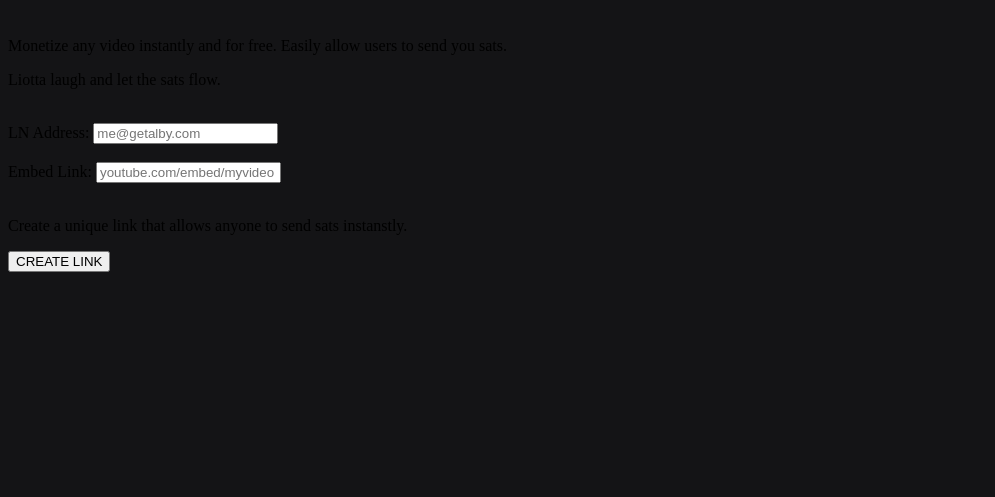
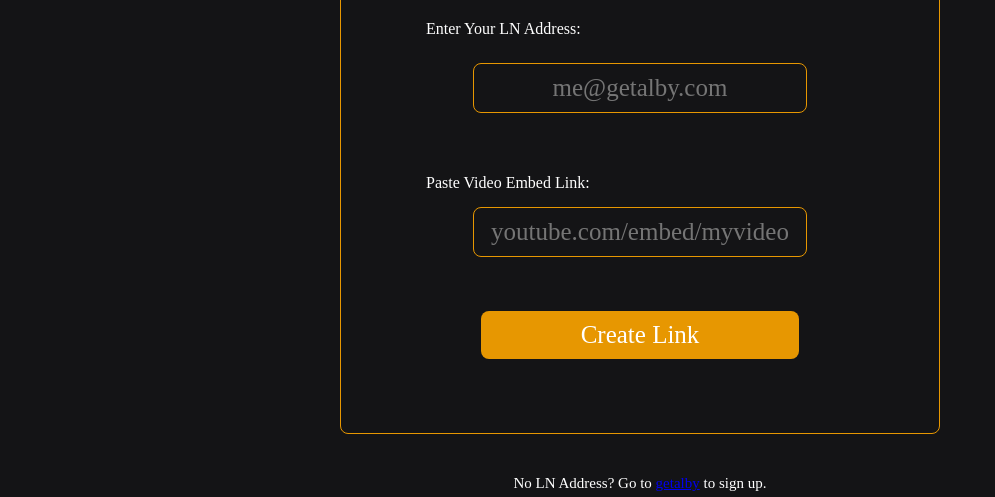
Before and after one commit to pcsubirachs/sats_stream, a Flask app: page / in a window 1280 px wide. Shown: the part 358-855 px from the top of the page, without its empty margins (0-995 px from the left). Before the commit the page ends 630 px from the top, so only its background shows below. Run offline with Flask 2, Linux system fonts and the light colour scheme; some libraries are stand-ins or nearby versions.

Commit message:
css layouts

```diff
--- a/web_app/static/assets/css/main.css
+++ b/web_app/static/assets/css/main.css
@@ -22,9 +22,23 @@ h1 {
     color: #e79701;
 }
 
+.body-index {
+    height: 100%;
+    text-align: center;
+    display: table;
+    margin: auto;
+    vertical-align: middle;
+}
+
 .h1 {
     font-family: var(--nasalization-35-pt-family);
     font-size: 35px;
+    color: #e79701;
+    padding-left: 30px;
+}
+.h1-index {
+    font-family: var(--nasalization-35-pt-family);
+    font-size: 50px;
     color: #e79701;
 }
 
@@ -32,7 +46,39 @@ h1 {
     color: white;
     font-family: var(--all-round-gothic-25-pt-family);
     margin: 5px;
+    padding-left: 30px;
 }
+
+.main-text-index {
+    color: white;
+    font-family: var(--all-round-gothic-25-pt-family);
+    margin: 5px;
+    font-size: 25px;
+    padding-left: 30px;
+}
+
+.link-text-wrapper {
+    background-color: #141416;
+    color: black;
+    border: 1px solid #e79701;
+    font-family: var(--all-round-gothic-25-pt-family);
+    color: #e79701;
+    border-radius: 8px;
+    padding: 10px 24px;
+    font-weight: bold;
+    margin: 5px;
+    transition: all 0.5s;
+    cursor: pointer;
+}
+
+.main-text-index-footer {
+    color: white;
+    font-family: var(--all-round-gothic-25-pt-family);
+    margin: 5px;
+    font-size: 15px;
+}
+
+
 
 .sats-boost {
     background-color: #141416;
@@ -44,20 +90,86 @@ h1 {
     padding: 10px 24px;
     font-weight: bold;
     margin: 5px;
-  }
+    transition: all 0.5s;
+    cursor: pointer;
+}
+
+.sats-boost{
+    cursor: pointer;
+    display: inline-block;
+    position: relative;
+    transition: 0.5s;
+}
+
+.sats-boost:after {
+    content: '»';
+    position: absolute;
+    opacity: 0;
+    top: 14px;
+    right: -20px;
+    transition: 0.5s;
+}
+
+.sats-boost:hover{
+    padding-right: 24px;
+    padding-left:8px;
+}
+
+.sats-boost:hover:after {
+    opacity: 1;
+    right: 10px;
+}
 
 .booster-group {
-    position: right;
+    /*position: right;*/
     vertical-align: middle;
     background-color: #141416;
     border: 1px solid #e79701;
     border-radius: 8px;
-    max-height: 1000px;
+    height: 500px;
     max-width: 600px;
     padding-left: 20px;
     padding-right: 20px;
     padding-top: 50px;
     padding-bottom: 50px;
+
+    margin: 0 auto;
+    position: absolute;
+    top: 50%;
+    -ms-transform: translateY(-50%);
+    transform: translateY(-50%);
+}
+
+.booster-group-index {
+    vertical-align: middle;
+    background-color: #141416;
+    border: 1px solid #e79701;
+    border-radius: 8px;
+    height: 450px;
+    max-width: 600px;
+    padding-left: 20px;
+    padding-right: 20px;
+    padding-top: 50px;
+    padding-bottom: 50px;
+    /*position: center;*/
+
+    margin: 0;
+    position: absolute;
+    top: 50%;
+    left: 50%;
+    -ms-transform: translate(-50%, -50%);
+    transform: translate(-50%, -50%);
+}
+
+.booster-group-index-2 {
+    background-color: #141416;
+    border: 1px solid #e79701;
+    border-radius: 8px;
+    height: 450px;
+    max-width: 600px;
+    padding: 30px;
+    margin: 0 auto;
+
 }
 
 .sats-select-font {
@@ -116,51 +228,29 @@ h1 {
     font-family: var(--all-round-gothic-25-pt-family);
     font-size: 25px;
     border-radius: 8px;
-    padding: 10px 130px;
+    padding: 10px 60px;
     margin: 0 auto;
     display: flex;
     justify-content: center;
 
 }
 
-.yamis-bs{
-    position: center;
+.boost-mode-index {
+    background-color:#e79701;
+    border: none;
+    color: rgb(255, 255, 255);
     text-align: center;
+    display: inline-block;
+    font-family: var(--all-round-gothic-25-pt-family);
+    font-size: 25px;
     border-radius: 8px;
-    color: white;
-    font-family: var(--all-round-gothic-25-pt-family);
-    font-size: 30px;
-    background-color: #141416;
+    padding: 10px 100px;
+    margin: 0 auto;
+    display: flex;
+    justify-content: center;
+
 }
 
-.yamis-big-box {
-    background-color: #141416;
-    border: 1px solid #71D318;
-    padding: 50px;
-}
-
-/*
-.container {
-    width: 100%;
-    height: 90%;
-    border: 1px solid #71D318;
-}
-
-.main_div {
-    width: 70%;
-    position: left;
-}
-
-.video-container {
-    height: 200px;
-    position: left;
-    border: 3px solid green;
-  }
-
-.side_div {
-    width: 30%;
-    position: right;
-}*/
 
 * {
     box-sizing: border-box;
@@ -174,10 +264,13 @@ h1 {
 
   .left {
     width: 75%;
+    padding-left: 30px;
   }
 
   .right {
     width: 25%;
+    padding-right: 30px;
+    padding-left: 30px;
   }
 
   /* Clear floats after the columns */
@@ -204,3 +297,6 @@ h1 {
       height: 100%;
       border-radius: 8px;
   }
+
+
+/*testing*/
--- a/web_app/static/assets/js/pay.js
+++ b/web_app/static/assets/js/pay.js
@@ -185,3 +185,6 @@ document.getElementById("stream-button").addEventListener("click", (event) => {
   event.target.innerHTML = "streaming...";
   stream();
 });
+
+
+// testing
--- a/web_app/templates/index.html
+++ b/web_app/templates/index.html
@@ -1,18 +1,17 @@
 <!DOCTYPE html>
 <html>
 	<head>
-		<title>BOLTBOOSTER</title>
+		<title>BOLT BOOSTER</title>
 		<link rel="stylesheet" href="static/assets/css/main.css">
-		<script src="https://unpkg.com/webln@0.2.0/dist/webln.min.js"
-			integrity="sha384-mTReBqbhPO7ljQeIoFaD1NYS2KiYMwFJhUNpdwLj+VIuhhjvHQlZ1XpwzAvd93nQ"
-			crossorigin="anonymous">
-		</script>
+		<link rel="stylesheet" href="static/assets/css/variables.css">
 	</head>
-<body>
+<body class="body-index">
+	<br><br><br>
+    <h1 class="h1-index">BOLT BOOSTER</h1>
 
-    <h1 color="white">BOLTBOOSTER</h1>
+	<p class="main-text-index">Monetize any video instantly and for free. <br><br> Easily allow users to boost you sats as they watch the video. <br><br>Create a shareable link below!</p><br>
 
-    <iframe src="https://giphy.com/embed/jKMt4JQDQSPKlMRW0H" width="480" height="270" frameBorder="0" class="giphy-embed" allowFullScreen></iframe><br><br>
+    <!--<iframe src="https://giphy.com/embed/jKMt4JQDQSPKlMRW0H" width="480" height="270" frameBorder="0" class="giphy-embed" allowFullScreen></iframe><br><br>
 
     <p>Monetize any video instantly and for free. Easily allow users to send you sats.</p>
 	<p>Liotta laugh and let the sats flow.</p><br>
@@ -26,7 +25,19 @@
 
 		<p>Create a unique link that allows anyone to send sats instanstly. </p>
         <button>CREATE LINK</button>
-    </form>
+    </form>-->
+
+	<form action="/wrapper" method="POST" style="float:center;">
+		<div class="booster-group-index-2">
+			<span class="custom-amount-text">Enter Your LN Address:</span><br>
+				<input name="ln_address" class="custom-amount" placeholder="me@getalby.com"/><br><br>
+			<span class="quick-select-font">Paste Video Embed Link:</span><br>
+				<input name="link" class="custom-amount" placeholder="youtube.com/embed/myvideo"/><br><br><br>
+			<button class="boost-mode-index">Create Link</button>
+		</div>
+	</form><br><br>
+
+	<p class="main-text-index-footer">No LN Address? Go to <a href="https://getalby.com/">getalby</a> to sign up.</p>
 
 </body>
 </html>
```
Also changed, not shown: web_app/templates/wrapper.html (+50 -11 lines), 2 other files.
